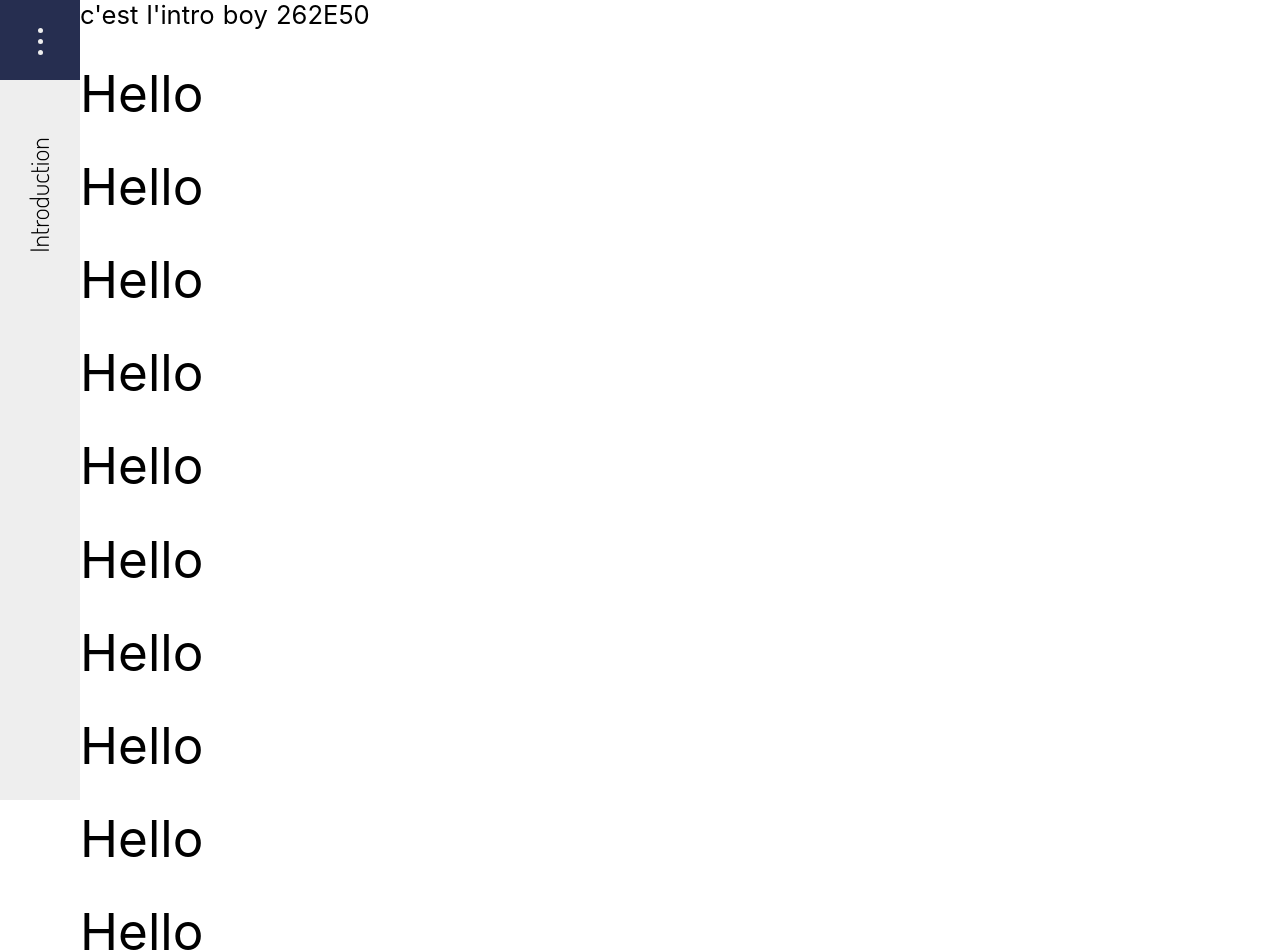
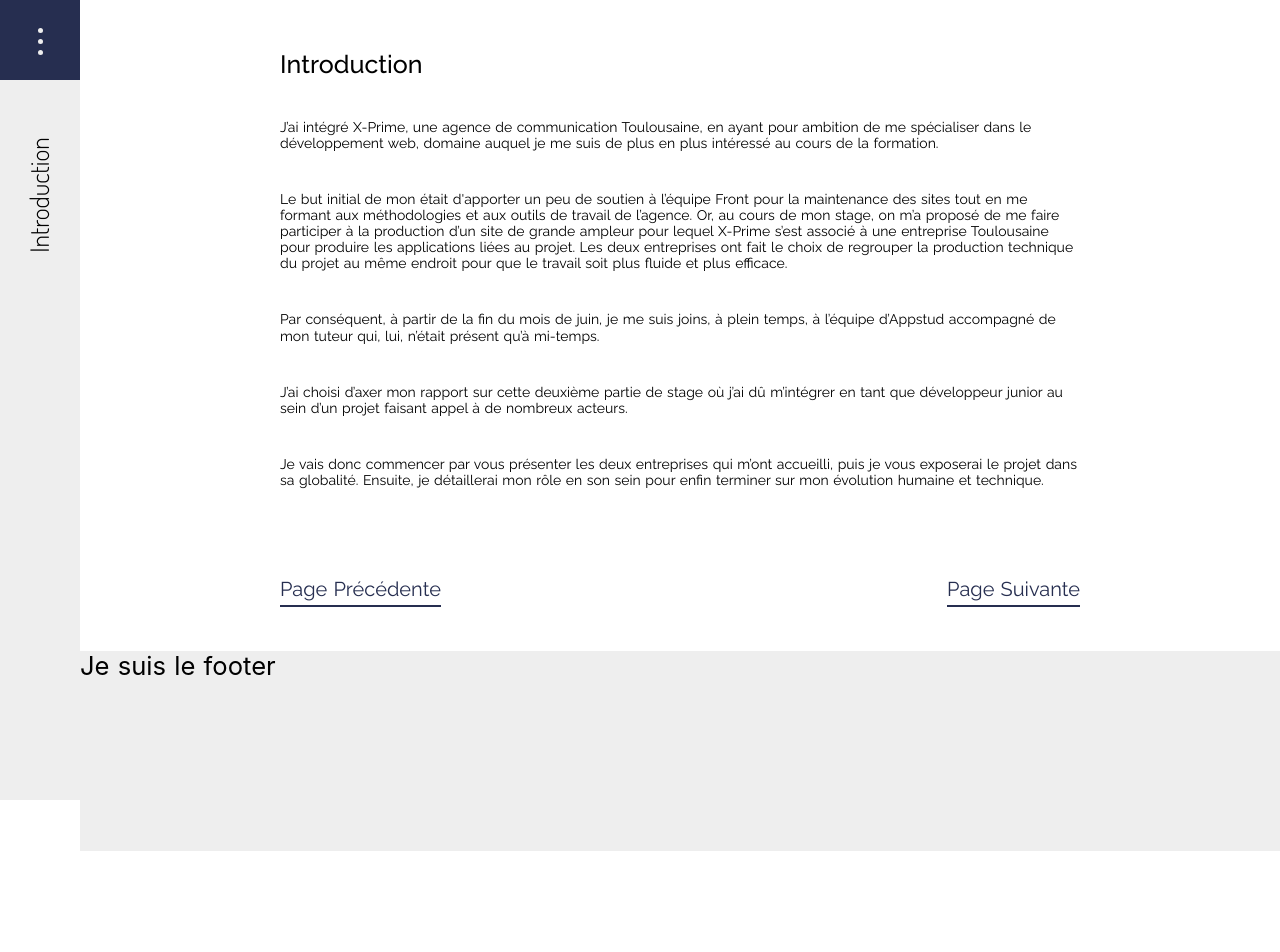
Before and after one commit to gaetannicolas/rapport_stage, a Nuxt app: page /introduction in a window 1280 px wide. Shown: the top 952 px of the page. After the commit the page ends 851 px from the top, so only its background shows below. Built offline with nearby package versions, Linux system fonts and the light colour scheme.

Commit message:
finish layout

```diff
--- a/assets/css/style.css
+++ b/assets/css/style.css
@@ -3,6 +3,8 @@
 
 @import url("https://fonts.googleapis.com/css?family=Raleway:300,400,500,600,700,800,900");
 /* font-family: 'Raleway', sans-serif; */
+
+@import "~/assets/css/normalize.css";
 
 html {
   box-sizing: border-box;
@@ -49,3 +51,29 @@ img {
   max-width: 100%;
   height: auto;
 }
+
+.content {
+  max-width: 800px;
+  margin: 0 auto;
+  padding: 50px 25px 0px;
+}
+
+.content__title {
+  font-family: "Raleway", sans-serif;
+  font-weight: 500;
+  font-size: 25px;
+  margin-top: 0;
+  margin-bottom: 30px;
+}
+
+.content__text {
+  font-family: "Raleway", sans-serif;
+  font-size: 14px;
+  margin: 40px 0;
+}
+
+@media screen and (min-width: 768px) {
+  .content {
+    padding: 50px 0 0;
+  }
+}
--- /dev/null
+++ b/components/AppFooter.vue
@@ -0,0 +1,16 @@
+<template>
+  <div class="footer">
+    <p>Je suis le footer</p>
+  </div>
+</template>
+
+<script>
+export default {};
+</script>
+
+<style>
+.footer {
+  background-color: #eee;
+  height: 200px;
+}
+</style>
--- a/components/MainLayout.vue
+++ b/components/MainLayout.vue
@@ -3,22 +3,36 @@
     <app-menu :title="title"></app-menu>
     <div class="content__container">
       <slot name="content"></slot>
+      <page-navigation :prev="prev" :next="next"></page-navigation>
+      <app-footer></app-footer>
     </div>
   </div>
 </template>
 
 <script>
 import AppMenu from "~/components/AppMenu.vue";
+import PageNavigation from "~/components/PageNavigation.vue";
+import AppFooter from "~/components/AppFooter.vue";
 
 export default {
   props: {
     title: {
       type: String,
       required: true
+    },
+    prev: {
+      type: String,
+      required: true
+    },
+    next: {
+      type: String,
+      required: true
     }
   },
   components: {
-    AppMenu
+    AppMenu,
+    PageNavigation,
+    AppFooter
   }
 };
 </script>
@@ -32,10 +46,6 @@ export default {
   min-height: 100vh;
 }
 
-.content__container {
-  margin-left: 0px;
-}
-
 @media screen and (min-width: 768px) {
   .content__container {
     margin-left: 80px;
--- a/components/PageNavigation.vue
+++ b/components/PageNavigation.vue
@@ -1,12 +1,76 @@
 <template>
-  <div>
+  <div class="pagination">
+    <nuxt-link class="pagination__link pagination__link--prev" :to="prev">
+      Page Précédente
+    </nuxt-link>
 
+    <nuxt-link class="pagination__link pagination__link--next" :to="next">
+      Page Suivante
+    </nuxt-link>
   </div>
 </template>
 
 <script>
-export default {};
+export default {
+  props: {
+    prev: {
+      type: String,
+      required: true
+    },
+    next: {
+      type: String,
+      required: true
+    }
+  }
+};
 </script>
 
 <style>
+.pagination {
+  display: flex;
+  justify-content: space-between;
+  padding: 50px 25px;
+  max-width: 800px;
+  margin: 0 auto;
+}
+
+.pagination__link {
+  color: #262e50;
+  font-family: "Raleway", sans-serif;
+  text-decoration: none;
+  position: relative;
+  font-size: 16px;
+}
+
+.pagination__link:after {
+  content: "";
+  position: absolute;
+  bottom: -6px;
+  left: 0;
+  width: 100%;
+  height: 2px;
+  background-color: #262e50;
+  transition: 0.5s ease;
+}
+
+.pagination__link--prev:after {
+  transform-origin: 0%;
+}
+
+.pagination__link--next:after {
+  transform-origin: 100%;
+}
+
+.pagination__link:hover:after {
+  transform: scaleX(0);
+}
+
+@media screen and (min-width: 1024px) {
+  .pagination__link {
+    font-size: 20px;
+  }
+  .pagination {
+    padding: 50px 0px;
+  }
+}
 </style>
--- a/pages/annexe.vue
+++ b/pages/annexe.vue
@@ -1,5 +1,5 @@
 <template>
-<main-layout>
+<main-layout title="Introduction" prev="sommaire" next="contexte">
   <div slot="content">
     c'est l'intro boy
     262E50
--- a/pages/bilan.vue
+++ b/pages/bilan.vue
@@ -1,5 +1,5 @@
 <template>
-<main-layout>
+<main-layout title="Introduction" prev="sommaire" next="contexte">
   <div slot="content">
     c'est l'intro boy
     262E50
--- a/pages/contexte.vue
+++ b/pages/contexte.vue
@@ -1,5 +1,5 @@
 <template>
-<main-layout>
+<main-layout title="Introduction" prev="sommaire" next="contexte">
   <div slot="content">
     c'est l'intro boy
     262E50
--- a/pages/introduction.vue
+++ b/pages/introduction.vue
@@ -1,38 +1,22 @@
 <template>
-<main-layout title="Introduction">
-  <div slot="content">
-    c'est l'intro boy
-    262E50
-    <h1>Hello</h1>
-    <h1>Hello</h1>
-    <h1>Hello</h1>
-    <h1>Hello</h1>
-    <h1>Hello</h1>
-    <h1>Hello</h1>
-    <h1>Hello</h1>
-    <h1>Hello</h1>
-    <h1>Hello</h1>
-    <h1>Hello</h1>
-    <h1>Hello</h1>
-    <h1>Hello</h1>
-    <h1>Hello</h1>
-    <h1>Hello</h1>
-    <h1>Hello</h1>
-    <h1>Hello</h1>
-    <h1>Hello</h1>
-    <h1>Hello</h1>
-    <h1>Hello</h1>
-    <h1>Hello</h1><h1>Hello</h1>
-    <h1>Hello</h1>
-    <h1>Hello</h1>
-    <h1>Hello</h1>
-    <h1>Hello</h1>
-    <h1>Hello</h1>
-    <h1>Hello</h1>
-    <h1>Hello</h1>
-    <h1>Hello</h1>
-    <h1>Hello</h1>
-
+<main-layout title="Introduction" prev="sommaire" next="contexte">
+  <div class="content" slot="content">
+    <h2 class="content__title">Introduction</h2>
+    <p class="content__text">
+      J’ai intégré X-Prime, une agence de communication Toulousaine, en ayant pour ambition de me spécialiser dans le développement web, domaine auquel je me suis de plus en plus intéressé au cours de la formation.
+    </p>
+    <p class="content__text">
+      Le but initial de mon était d'apporter un peu de soutien à l’équipe Front pour la maintenance des sites tout en me formant aux méthodologies et aux outils de travail de l’agence. Or, au cours de mon stage, on m’a proposé de me faire participer à la production d’un site de grande ampleur pour lequel X-Prime s’est associé à une entreprise Toulousaine pour produire les applications liées au projet. Les deux entreprises ont fait le choix de regrouper la production technique du projet au même endroit pour que le travail soit plus fluide et plus efficace.
+    </p>
+    <p class="content__text">
+      Par conséquent, à partir de la fin du mois de juin, je me suis joins, à plein temps, à l’équipe d’Appstud accompagné de mon tuteur qui, lui, n’était présent qu’à mi-temps.
+    </p>
+    <p class="content__text">
+      J’ai choisi d’axer mon rapport sur cette deuxième partie de stage où j’ai dû m’intégrer en tant que développeur junior au sein d’un projet faisant appel à de nombreux acteurs.
+    </p>
+    <p class="content__text">
+      Je vais donc commencer par vous présenter les deux entreprises qui m’ont accueilli, puis je vous exposerai le projet dans sa globalité. Ensuite, je détaillerai mon rôle en son sein pour enfin terminer sur mon évolution humaine et technique.
+    </p>
   </div>
 </main-layout>
 </template>
--- a/pages/lexique.vue
+++ b/pages/lexique.vue
@@ -1,5 +1,5 @@
 <template>
-<main-layout>
+<main-layout title="Introduction" prev="sommaire" next="contexte">
   <div slot="content">
     c'est l'intro boy
     262E50
--- a/pages/place.vue
+++ b/pages/place.vue
@@ -1,5 +1,5 @@
 <template>
-<main-layout>
+<main-layout title="Introduction" prev="sommaire" next="contexte">
   <div slot="content">
     c'est l'intro boy
     262E50
--- a/pages/projet.vue
+++ b/pages/projet.vue
@@ -1,5 +1,5 @@
 <template>
-<main-layout>
+<main-layout title="Introduction" prev="sommaire" next="contexte">
   <div slot="content">
     c'est l'intro boy
     262E50
```
